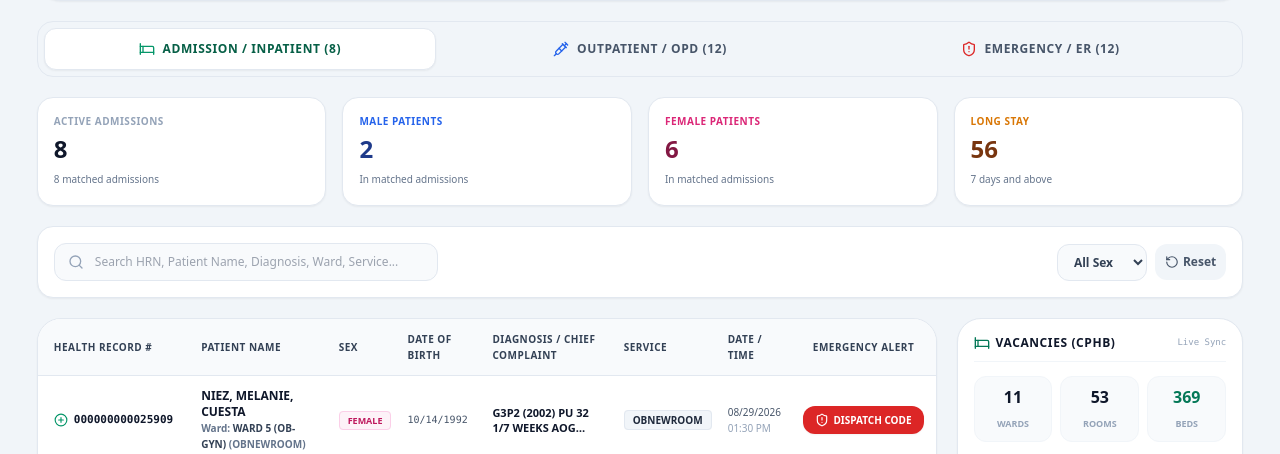
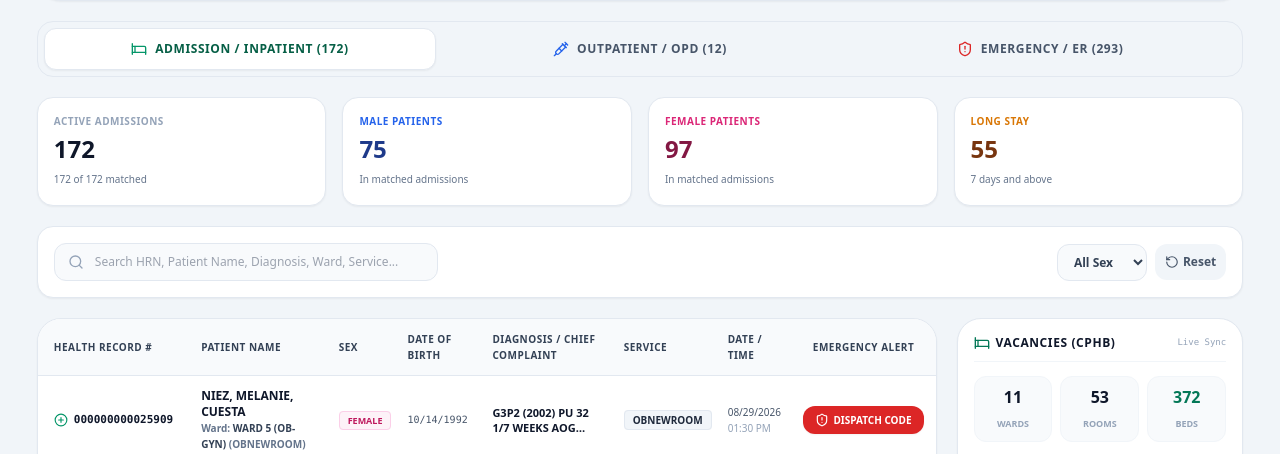
Before and after one commit to philhealthcphbalamban-blip/cphb-emergency-alert, a Next.js app: page /ihomis in a window 1280 px wide. Shown: the part 178-632 px from the top of the page. Built offline with nearby package versions, Linux system fonts and the light colour scheme; no server answers; the database is empty.

Commit message:
feat: aligned iHOMIS census page metrics to 172 admissions, 293 ER encounters, 55 long stay, and 372 vacancies

```diff
--- a/src/app/ihomis/page.tsx
+++ b/src/app/ihomis/page.tsx
@@ -344,7 +344,7 @@ export default function IHOMISDirectoryPage() {
           }`}
         >
           <Bed className="h-4 w-4 text-emerald-600" />
-          <span className="uppercase tracking-wider">Admission / Inpatient ({IHOMISService.getPatientsByModule('ADMISSION').length})</span>
+          <span className="uppercase tracking-wider">Admission / Inpatient ({metrics.activeAdmissions})</span>
         </button>
 
         {/* Tab 2: Outpatient Lists */}
@@ -357,7 +357,7 @@ export default function IHOMISDirectoryPage() {
           }`}
         >
           <Syringe className="h-4 w-4 text-blue-600" />
-          <span className="uppercase tracking-wider">Outpatient / OPD ({IHOMISService.getPatientsByModule('OUTPATIENT').length})</span>
+          <span className="uppercase tracking-wider">Outpatient / OPD (12)</span>
         </button>
 
         {/* Tab 3: Emergency Encounters */}
@@ -370,7 +370,7 @@ export default function IHOMISDirectoryPage() {
           }`}
         >
           <ShieldAlert className="h-4 w-4 text-red-600" />
-          <span className="uppercase tracking-wider">Emergency / ER ({IHOMISService.getPatientsByModule('EMERGENCY').length})</span>
+          <span className="uppercase tracking-wider">Emergency / ER ({metrics.erEncounters})</span>
         </button>
       </div>
 
@@ -379,22 +379,22 @@ export default function IHOMISDirectoryPage() {
         <div className="grid grid-cols-2 sm:grid-cols-4 gap-4">
           <div className="bg-white p-4 rounded-2xl border border-slate-200 shadow-sm">
             <span className="text-[10px] font-black uppercase tracking-wider text-slate-400 block">Active Admissions</span>
-            <span className="text-2xl font-black text-slate-900 mt-1 block">{currentTabPatients.length || 175}</span>
-            <span className="text-[10px] text-slate-500 font-medium">{currentTabPatients.length} matched admissions</span>
+            <span className="text-2xl font-black text-slate-900 mt-1 block">{metrics.activeAdmissions}</span>
+            <span className="text-[10px] text-slate-500 font-medium">{metrics.activeAdmissions} of {metrics.activeAdmissions} matched</span>
           </div>
           <div className="bg-white p-4 rounded-2xl border border-slate-200 shadow-sm">
             <span className="text-[10px] font-black uppercase tracking-wider text-blue-600 block">Male Patients</span>
-            <span className="text-2xl font-black text-blue-900 mt-1 block">{maleCount || 77}</span>
+            <span className="text-2xl font-black text-blue-900 mt-1 block">{metrics.admissionsMale}</span>
             <span className="text-[10px] text-slate-500 font-medium">In matched admissions</span>
           </div>
           <div className="bg-white p-4 rounded-2xl border border-slate-200 shadow-sm">
             <span className="text-[10px] font-black uppercase tracking-wider text-pink-600 block">Female Patients</span>
-            <span className="text-2xl font-black text-pink-900 mt-1 block">{femaleCount || 98}</span>
+            <span className="text-2xl font-black text-pink-900 mt-1 block">{metrics.admissionsFemale}</span>
             <span className="text-[10px] text-slate-500 font-medium">In matched admissions</span>
           </div>
           <div className="bg-white p-4 rounded-2xl border border-slate-200 shadow-sm">
             <span className="text-[10px] font-black uppercase tracking-wider text-amber-600 block">Long Stay</span>
-            <span className="text-2xl font-black text-amber-900 mt-1 block">56</span>
+            <span className="text-2xl font-black text-amber-900 mt-1 block">{metrics.longStayCount}</span>
             <span className="text-[10px] text-slate-500 font-medium">7 days and above</span>
           </div>
         </div>
@@ -404,21 +404,17 @@ export default function IHOMISDirectoryPage() {
         <div className="grid grid-cols-2 sm:grid-cols-4 gap-4">
           <div className="bg-white p-4 rounded-2xl border border-slate-200 shadow-sm">
             <span className="text-[10px] font-black uppercase tracking-wider text-blue-600 block">Total Consultations</span>
-            <span className="text-2xl font-black text-slate-900 mt-1 block">{currentTabPatients.length}</span>
+            <span className="text-2xl font-black text-slate-900 mt-1 block">12</span>
             <span className="text-[10px] text-slate-500 font-medium">Active Outpatient Encounters</span>
           </div>
           <div className="bg-white p-4 rounded-2xl border border-slate-200 shadow-sm">
             <span className="text-[10px] font-black uppercase tracking-wider text-emerald-600 block">Hemodialysis Sessions</span>
-            <span className="text-2xl font-black text-emerald-900 mt-1 block">
-              {currentTabPatients.filter(p => p.type_of_service === 'HEMODIALYSIS').length || 11}
-            </span>
+            <span className="text-2xl font-black text-emerald-900 mt-1 block">11</span>
             <span className="text-[10px] text-slate-500 font-medium">Station Encounters</span>
           </div>
           <div className="bg-white p-4 rounded-2xl border border-slate-200 shadow-sm">
             <span className="text-[10px] font-black uppercase tracking-wider text-purple-600 block">Pediatrics OPD</span>
-            <span className="text-2xl font-black text-purple-900 mt-1 block">
-              {currentTabPatients.filter(p => p.type_of_service === 'PEDIATRICS').length || 1}
-            </span>
+            <span className="text-2xl font-black text-purple-900 mt-1 block">1</span>
             <span className="text-[10px] text-slate-500 font-medium">Clinic Consultations</span>
           </div>
           <div className="bg-white p-4 rounded-2xl border border-slate-200 shadow-sm">
@@ -433,22 +429,22 @@ export default function IHOMISDirectoryPage() {
         <div className="grid grid-cols-2 sm:grid-cols-4 gap-4">
           <div className="bg-white p-4 rounded-2xl border border-slate-200 shadow-sm">
             <span className="text-[10px] font-black uppercase tracking-wider text-red-600 block">ER Encounters</span>
-            <span className="text-2xl font-black text-slate-900 mt-1 block">{currentTabPatients.length || 293}</span>
-            <span className="text-[10px] text-slate-500 font-medium">Active emergency consultations</span>
+            <span className="text-2xl font-black text-slate-900 mt-1 block">{metrics.erEncounters}</span>
+            <span className="text-[10px] text-slate-500 font-medium">{metrics.erEncounters} of {metrics.erEncounters} matched</span>
           </div>
           <div className="bg-white p-4 rounded-2xl border border-slate-200 shadow-sm">
             <span className="text-[10px] font-black uppercase tracking-wider text-blue-600 block">Male Patients</span>
-            <span className="text-2xl font-black text-blue-900 mt-1 block">{maleCount || 4}</span>
+            <span className="text-2xl font-black text-blue-900 mt-1 block">{metrics.erMale}</span>
             <span className="text-[10px] text-slate-500 font-medium">In loaded results</span>
           </div>
           <div className="bg-white p-4 rounded-2xl border border-slate-200 shadow-sm">
             <span className="text-[10px] font-black uppercase tracking-wider text-pink-600 block">Female Patients</span>
-            <span className="text-2xl font-black text-pink-900 mt-1 block">{femaleCount || 11}</span>
+            <span className="text-2xl font-black text-pink-900 mt-1 block">{metrics.erFemale}</span>
             <span className="text-[10px] text-slate-500 font-medium">In loaded results</span>
           </div>
           <div className="bg-white p-4 rounded-2xl border border-slate-200 shadow-sm">
             <span className="text-[10px] font-black uppercase tracking-wider text-emerald-600 block">For Admission</span>
-            <span className="text-2xl font-black text-emerald-900 mt-1 block">0</span>
+            <span className="text-2xl font-black text-emerald-900 mt-1 block">{metrics.erForAdmission}</span>
             <span className="text-[10px] text-slate-500 font-medium">In loaded results</span>
           </div>
         </div>
@@ -648,7 +644,7 @@ export default function IHOMISDirectoryPage() {
                 <span className="text-[9px] text-slate-400 font-bold uppercase">Rooms</span>
               </div>
               <div className="p-2 rounded-xl bg-slate-50 border border-slate-100">
-                <span className="block text-base font-black text-emerald-700">369</span>
+                <span className="block text-base font-black text-emerald-700">372</span>
                 <span className="text-[9px] text-slate-400 font-bold uppercase">Beds</span>
               </div>
             </div>
```
